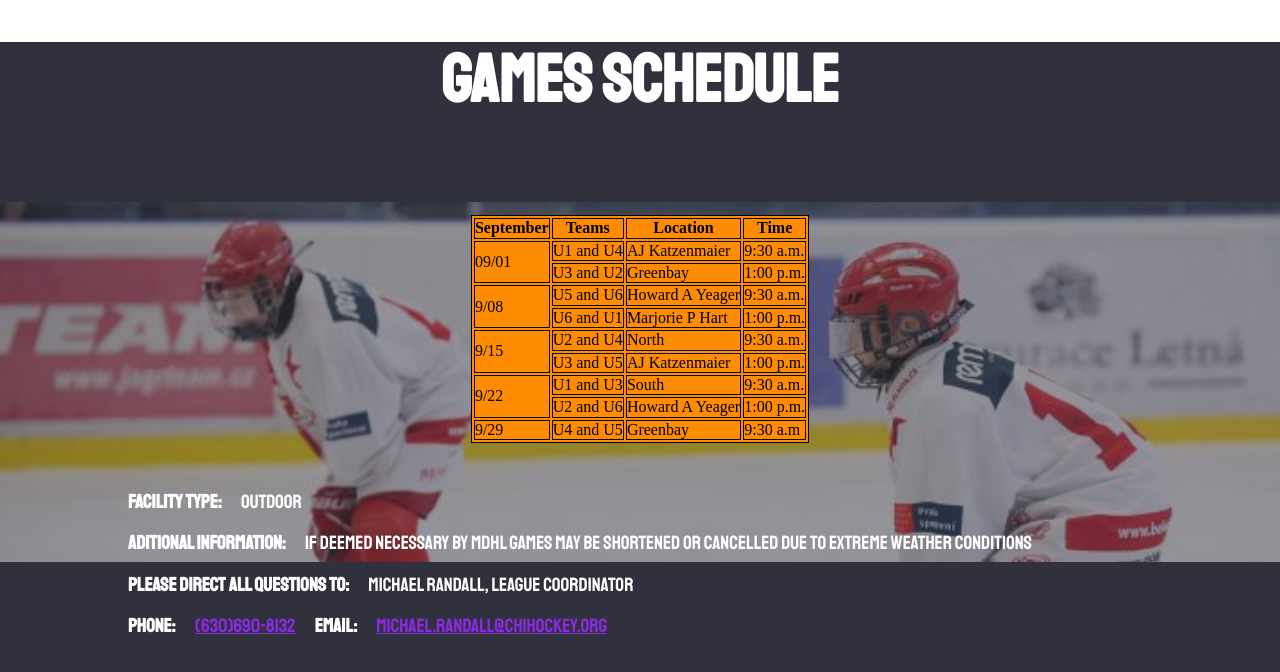
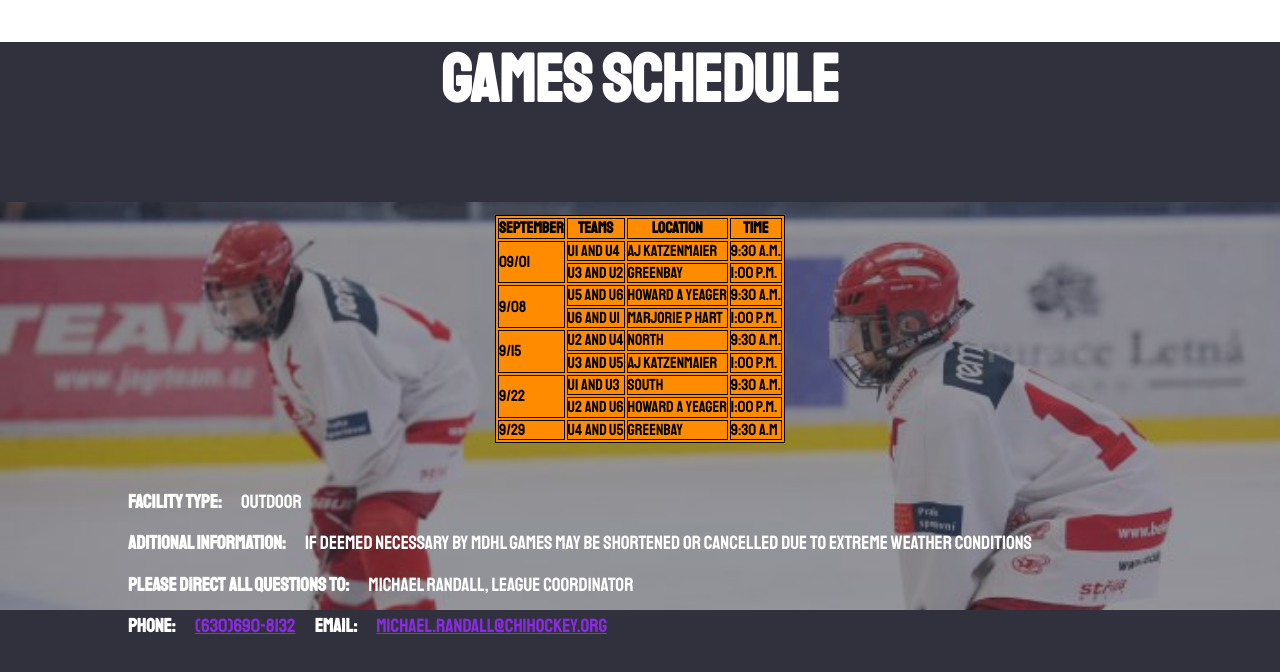
Before and after one commit to miguecisterna/MDHL---Cisterna, a plain HTML site: page game_info.html in a window 1280 px wide. Shown: the part 758-1430 px from the top of the page. Drawn offline with nearby package versions, Linux system fonts and the light colour scheme.

Commit message:
Acomodada la tabla y la fuente de los campos de texto de la misma

```diff
--- a/assets/styles/styles.css
+++ b/assets/styles/styles.css
@@ -287,9 +287,10 @@ li h3, li p{
     -webkit-text-stroke: 2px black;
 }
 
-table, th, td{
+table, th, td {
     border: 1px solid black;
     background-color: darkorange;
+    font-family: 'Staatliches';
 }
 
 .scheduleText {
@@ -356,5 +357,5 @@ table, th, td{
     right: 0;
     position: absolute;
     z-index: -1;
-    height: 45vh;
+    height: 51vh;
 }
```
